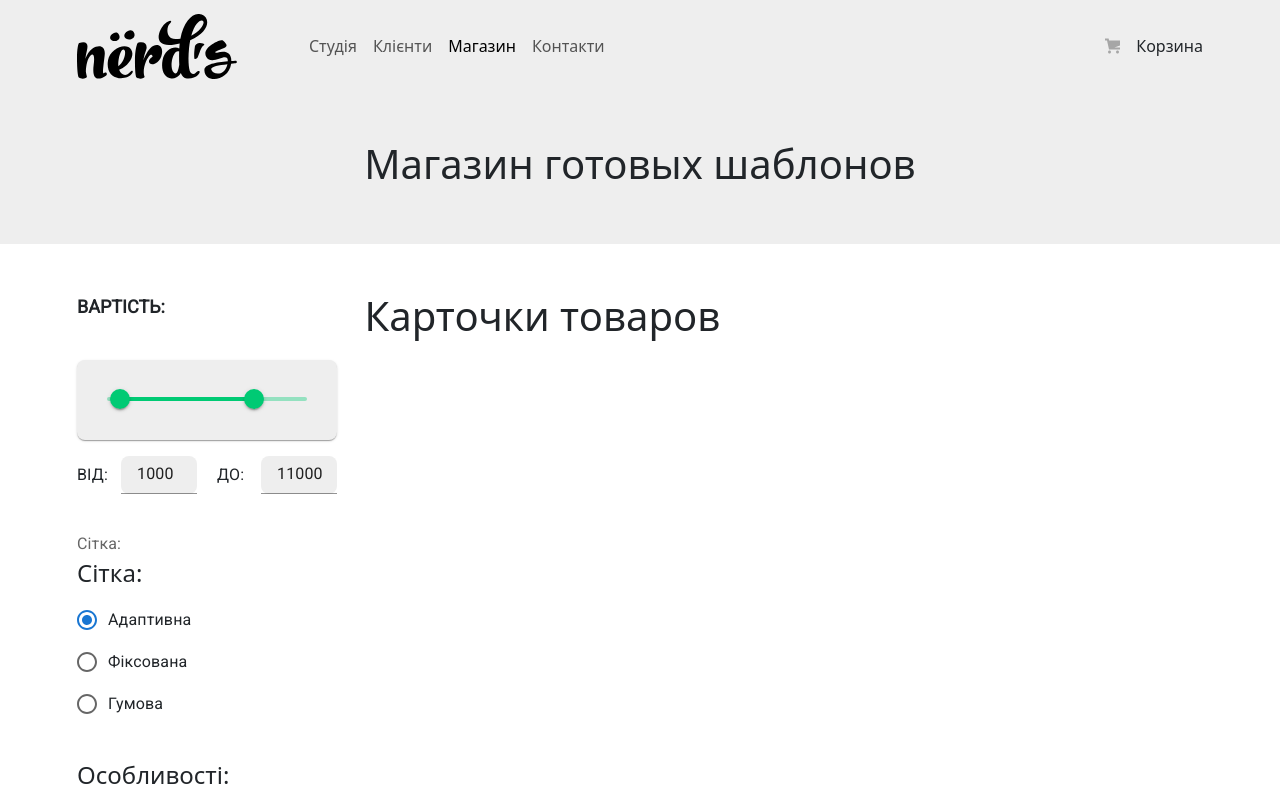
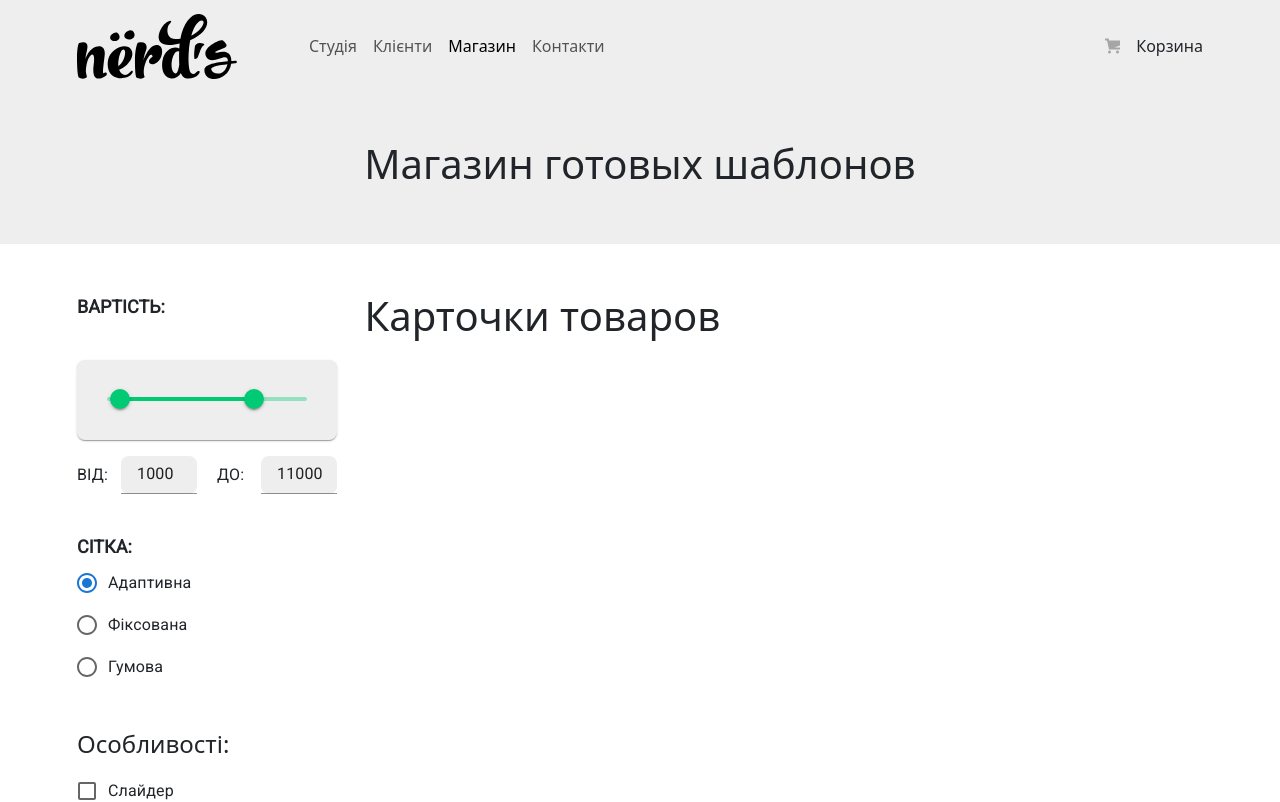
Before and after one commit to xSemuel/project-nerds, a React (Create React App) app: page /store in a window 1280 px wide. Shown: the top 802 px of the page. Built offline with nearby package versions, Linux system fonts and the light colour scheme.

Commit message:
fix: rewrite css in RadioButtonGroup component on emotion style

```diff
--- a/src/components/radio-group/RadioButtonGroup.jsx
+++ b/src/components/radio-group/RadioButtonGroup.jsx
@@ -1,4 +1,24 @@
-import { Radio, RadioGroup, FormControlLabel, FormControl, FormLabel } from '@mui/material';
+/** @jsxImportSource @emotion/react */
+import { Radio, RadioGroup, FormControlLabel, FormControl, Typography } from '@mui/material';
+import { css } from '@emotion/react'
+import radioButtonOn from './img/radio-on.svg';
+import radioButtonOff from './img/radio-off.svg';
+
+const titleFilterCost = css`
+  font-weight: 700;
+  font-size: 18px;
+  line-height: 30px;
+  text-transform: uppercase;
+`
+
+const radioButtonStyle = css`
+      color: #444444;
+      border: 5px;
+      background-image: url(./img/radio-on.svg)
+      .checked: {
+        color: green;
+      }
+`
 
 export const RadioButtonGroup = (props) => {
 
@@ -10,14 +30,15 @@ export const RadioButtonGroup = (props) => {
   };
 
   return (
-    <FormControl sx={{mb: 4}}>
-      <FormLabel id="demo-radio-buttons-group-label">Cітка:</FormLabel>
-      <legend>Сітка:</legend> {/* Убрать */}
+    <FormControl css={css` width: 260px; margin-bottom: 38px;`}>
+      <Typography variant="h3" css={titleFilterCost}>Cітка:</Typography>
       <RadioGroup
         onChange={handleChange}
         aria-labelledby="demo-radio-buttons-group-label"
         defaultValue={defaultValue}
         name="radio-buttons-group"
+        icon={radioButtonOff}
+        checkedIcon={radioButtonOn}
         >
 
         {options.map(({ text, valueNetwork }) =>
```
Also changed, not shown: src/components/radio-group/img/radio-off.svg (added), src/components/radio-group/img/radio-on.svg (renamed from src/images/radio-on.svg).
